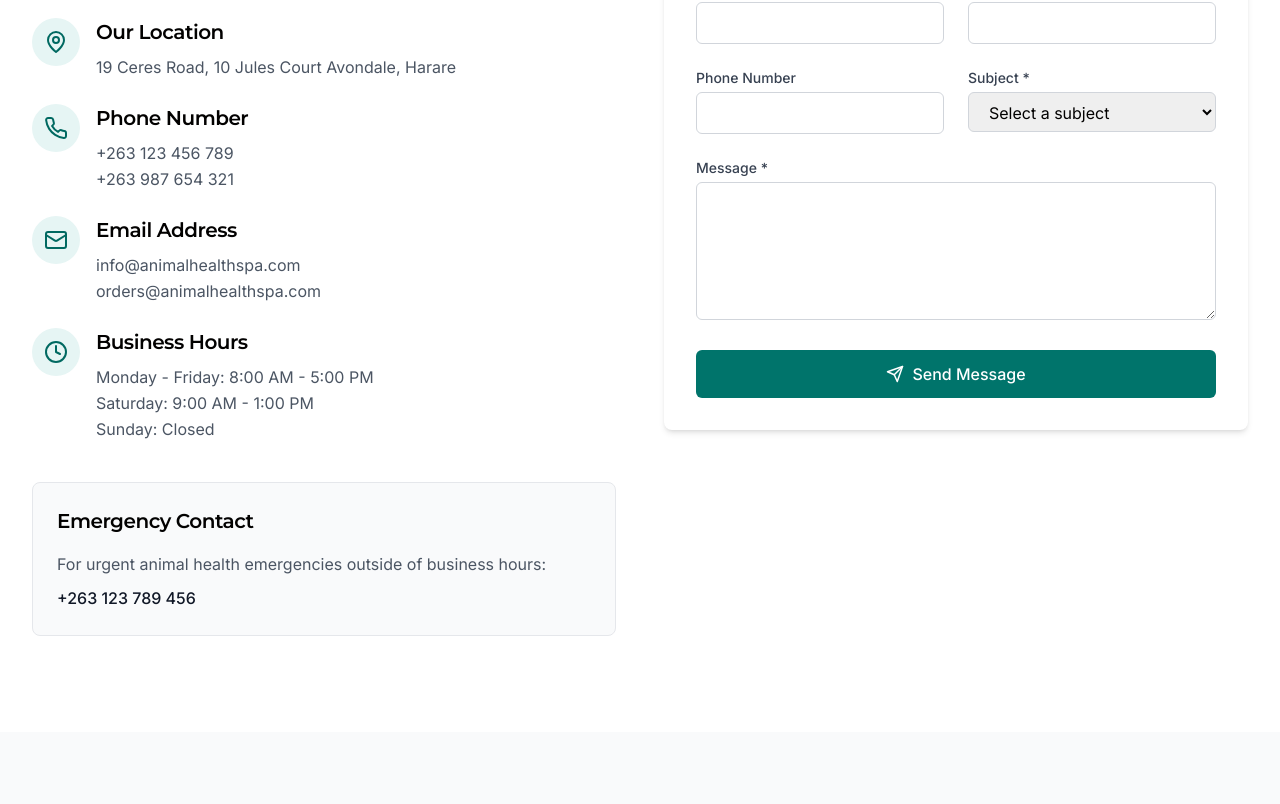
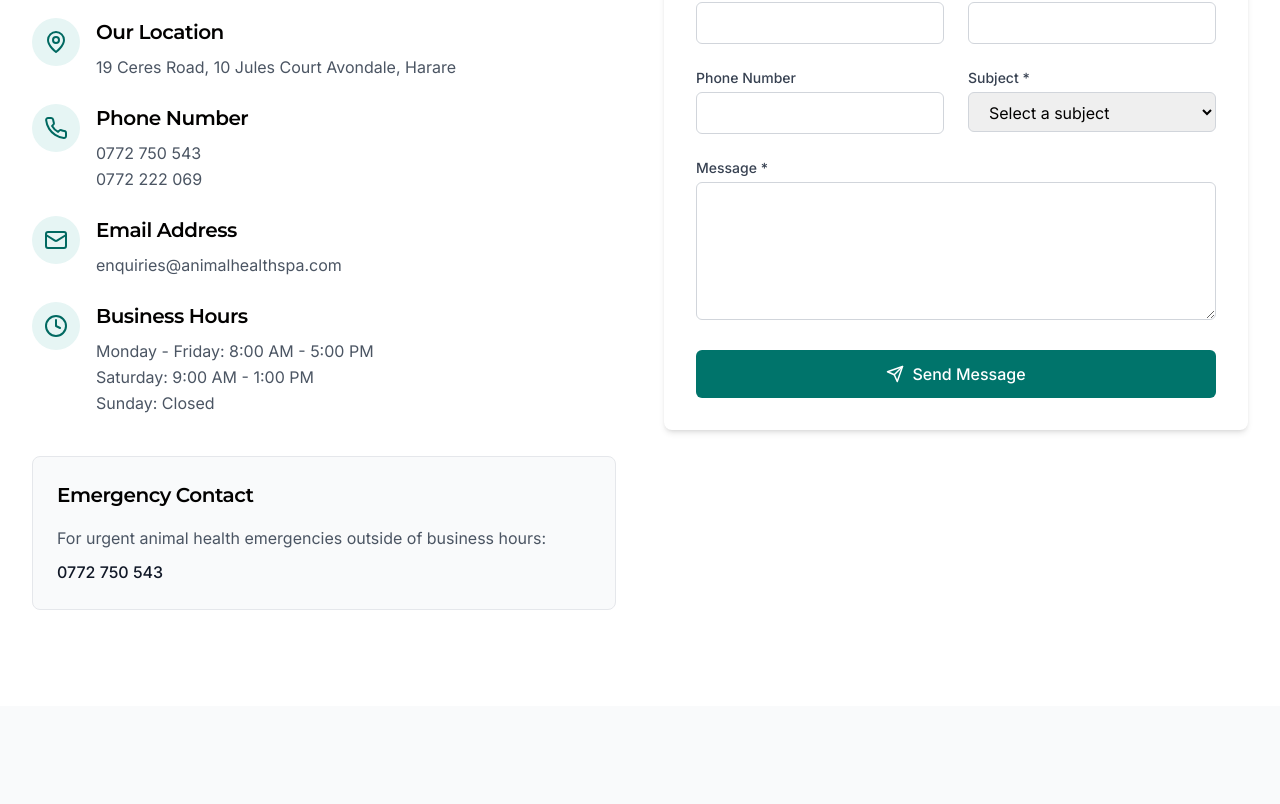
Before and after one commit to TendaiMaz/sb1-ed2tqz9h, a React (Vite) app: page /contact in a window 1280 px wide. Shown: the part 510-1314 px from the top of the page. Built offline with nearby package versions, Linux system fonts and the light colour scheme.

Commit message:
number and email update

```diff
--- a/src/components/Footer.tsx
+++ b/src/components/Footer.tsx
@@ -97,11 +97,11 @@ const Footer: React.FC = () => {
               </li>
               <li className="flex items-center">
                 <Phone size={20} className="text-primary-400 mr-2 flex-shrink-0" />
-                <span className="text-gray-400">+263 123 456 789</span>
+                <span className="text-gray-400">0772 750 543</span>
               </li>
               <li className="flex items-center">
                 <Mail size={20} className="text-primary-400 mr-2 flex-shrink-0" />
-                <span className="text-gray-400">info@animalhealthspa.com</span>
+                <span className="text-gray-400">enquiries@animalhealthspa.com</span>
               </li>
             </ul>
           </div>
--- a/src/pages/ContactPage.tsx
+++ b/src/pages/ContactPage.tsx
@@ -43,8 +43,8 @@ const ContactPage: React.FC = () => {
                   </div>
                   <div>
                     <h3 className="text-xl font-semibold mb-2">Phone Number</h3>
-                    <p className="text-gray-600">+263 123 456 789</p>
-                    <p className="text-gray-600">+263 987 654 321</p>
+                    <p className="text-gray-600">0772 750 543</p>
+                    <p className="text-gray-600">0772 222 069</p>
                   </div>
                 </div>
 
@@ -54,8 +54,7 @@ const ContactPage: React.FC = () => {
                   </div>
                   <div>
                     <h3 className="text-xl font-semibold mb-2">Email Address</h3>
-                    <p className="text-gray-600">info@animalhealthspa.com</p>
-                    <p className="text-gray-600">orders@animalhealthspa.com</p>
+                    <p className="text-gray-600">enquiries@animalhealthspa.com</p>
                   </div>
                 </div>
 
@@ -77,7 +76,7 @@ const ContactPage: React.FC = () => {
                 <p className="text-gray-600 mb-2">
                   For urgent animal health emergencies outside of business hours:
                 </p>
-                <p className="text-gray-900 font-medium">+263 123 789 456</p>
+                <p className="text-gray-900 font-medium">0772 750 543</p>
               </div>
             </motion.div>
 
```
Also changed, not shown: package.json (+11 -14 lines), 1 other file (tests, documents, lock files or other folders).
